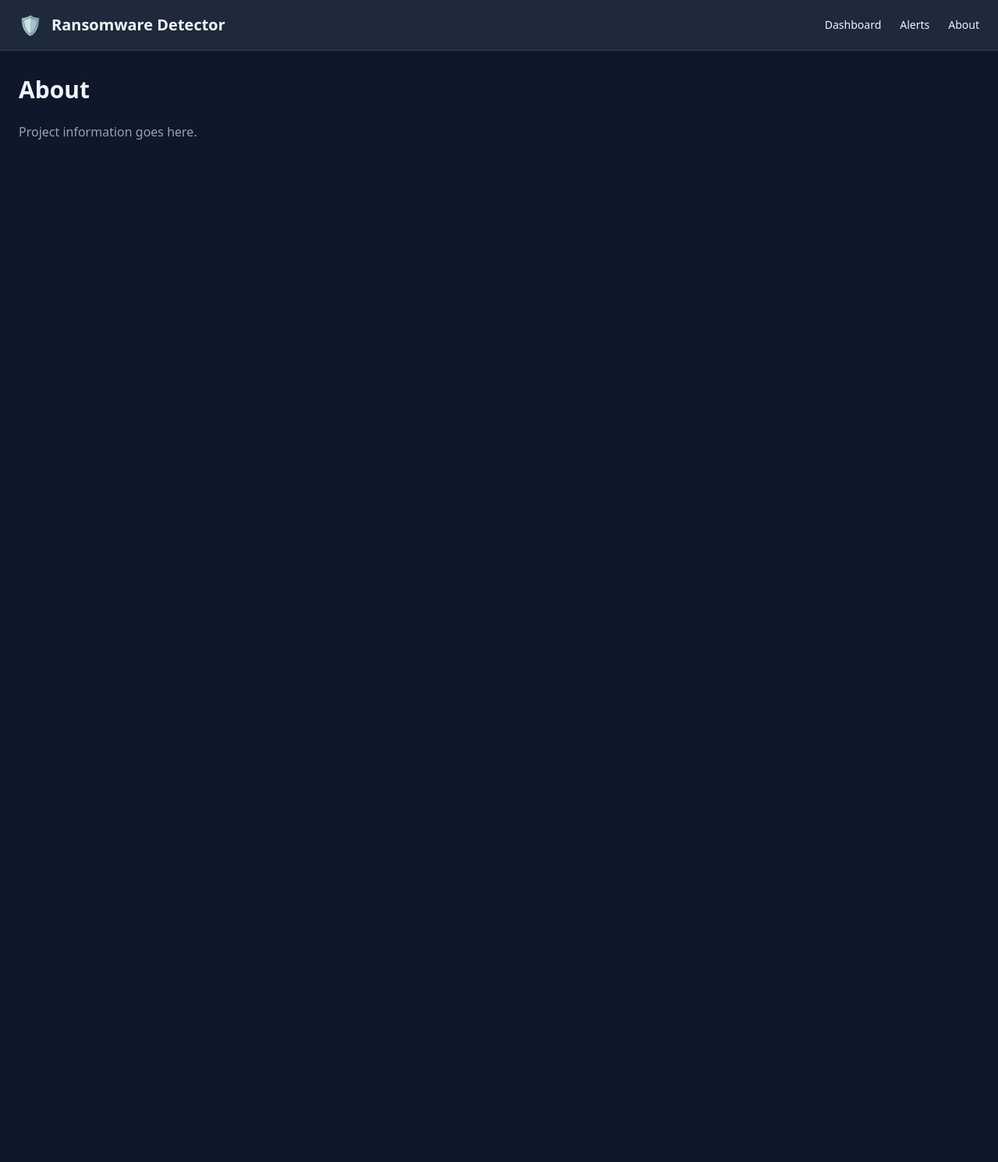
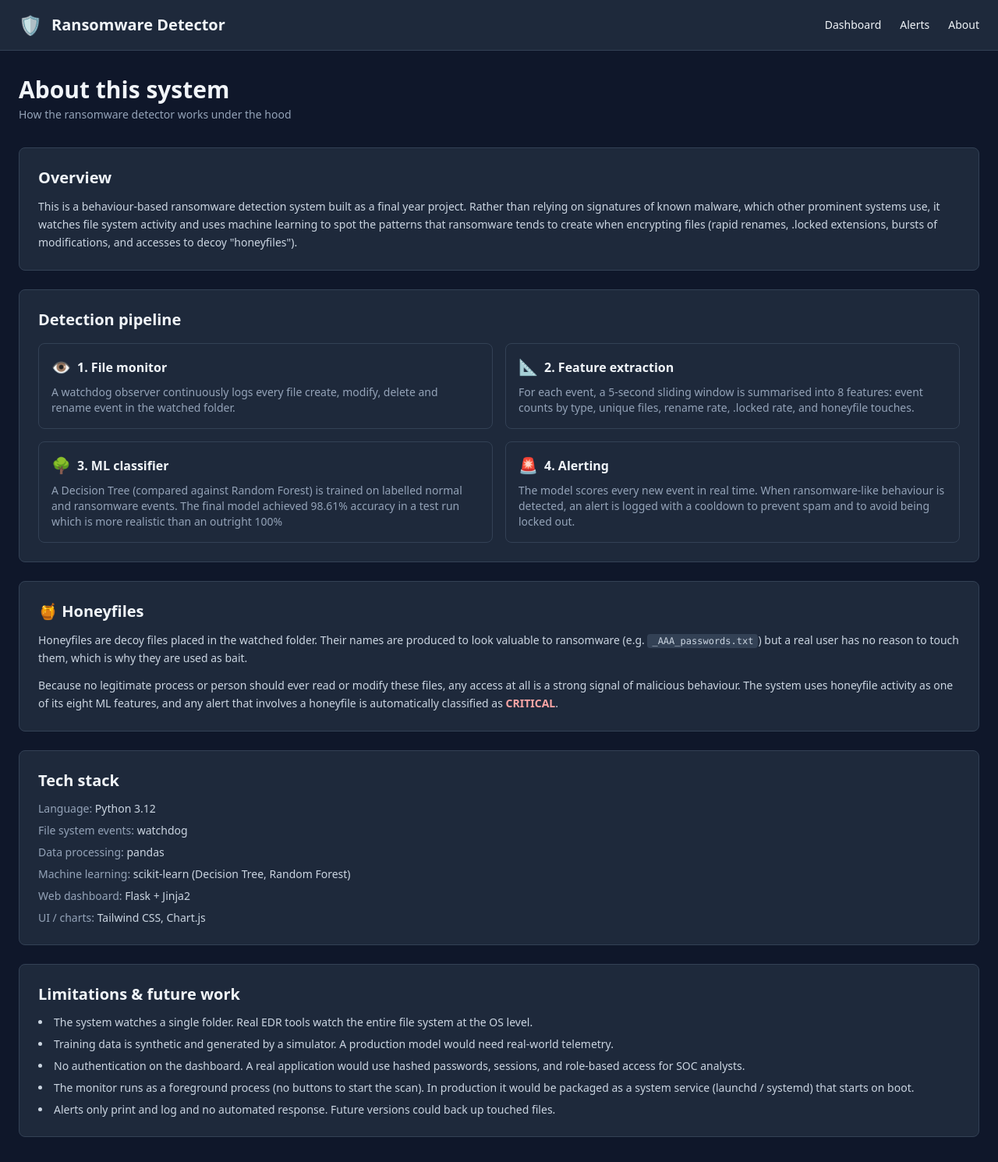
Before and after one commit to habahmadi/ransomwareProject, a Flask app: page /about in a window 1280 px wide. Shown: the whole page at 78% size. Before the commit the page ends 179 px from the top, so only its background shows below. Run offline with Flask 3, Linux system fonts and the light colour scheme; some libraries are stand-ins or nearby versions.

Commit message:
Add about page describing the system

```diff
--- a/webapp/templates/about.html
+++ b/webapp/templates/about.html
@@ -2,6 +2,112 @@
 {% block title %}About - Ransomware Detector{% endblock %}
 
 {% block content %}
-<h1 class="text-3xl font-bold mb-6">About</h1>
-<p class="text-slate-400">Project information goes here.</p>
+
+<!-- page header -->
+<div class="mb-8">
+    <h1 class="text-3xl font-bold">About this system</h1>
+    <p class="text-slate-400 text-sm mt-1">How the ransomware detector works under the hood</p>
+</div>
+
+<!-- overview card -->
+<div class="bg-slate-800 border border-slate-700 rounded-lg p-6 mb-6">
+    <h2 class="text-xl font-semibold mb-3">Overview</h2>
+    <p class="text-slate-300 text-sm leading-relaxed">
+        This is a behaviour-based ransomware detection system built as a final year project.
+        Rather than relying on signatures of known malware, which other prominent systems use, it watches
+        file system activity and uses machine learning to spot the patterns that ransomware tends to create
+        when encrypting files (rapid renames, .locked extensions, bursts of modifications, and
+        accesses to decoy "honeyfiles").
+    </p>
+</div>
+
+<!-- pipeline card showing the 4 main components -->
+<div class="bg-slate-800 border border-slate-700 rounded-lg p-6 mb-6">
+    <h2 class="text-xl font-semibold mb-4">Detection pipeline</h2>
+
+    <div class="grid grid-cols-1 md:grid-cols-2 gap-4">
+
+        <div class="border border-slate-700 rounded-lg p-4">
+            <div class="flex items-center gap-2 mb-2">
+                <span class="text-xl">👁️</span>
+                <h3 class="font-semibold">1. File monitor</h3>
+            </div>
+            <p class="text-sm text-slate-400">
+                A watchdog observer continuously logs every file create, modify, delete and rename event in the watched folder.
+            </p>
+        </div>
+
+        <div class="border border-slate-700 rounded-lg p-4">
+            <div class="flex items-center gap-2 mb-2">
+                <span class="text-xl">📐</span>
+                <h3 class="font-semibold">2. Feature extraction</h3>
+            </div>
+            <p class="text-sm text-slate-400">
+                For each event, a 5-second sliding window is summarised into 8 features: event counts by type, unique files, rename rate, .locked rate, and honeyfile touches.
+            </p>
+        </div>
+
+        <div class="border border-slate-700 rounded-lg p-4">
+            <div class="flex items-center gap-2 mb-2">
+                <span class="text-xl">🌳</span>
+                <h3 class="font-semibold">3. ML classifier</h3>
+            </div>
+            <p class="text-sm text-slate-400">
+                A Decision Tree (compared against Random Forest) is trained on labelled normal and ransomware events. The final model achieved 98.61% accuracy in a test run which is more realistic than an outright 100%
+            </p>
+        </div>
+
+        <div class="border border-slate-700 rounded-lg p-4">
+            <div class="flex items-center gap-2 mb-2">
+                <span class="text-xl">🚨</span>
+                <h3 class="font-semibold">4. Alerting</h3>
+            </div>
+            <p class="text-sm text-slate-400">
+                The model scores every new event in real time. When ransomware-like behaviour is detected, an alert is logged with a cooldown to prevent spam and to avoid being locked out.
+            </p>
+        </div>
+
+    </div>
+</div>
+
+<!-- honeyfiles card -->
+<div class="bg-slate-800 border border-slate-700 rounded-lg p-6 mb-6">
+    <h2 class="text-xl font-semibold mb-3">🍯 Honeyfiles</h2>
+    <p class="text-slate-300 text-sm leading-relaxed mb-3">
+        Honeyfiles are decoy files placed in the watched folder. Their names are produced to look valuable
+        to ransomware (e.g. <code class="bg-slate-700 px-1.5 py-0.5 rounded text-xs">_AAA_passwords.txt</code>)
+        but a real user has no reason to touch them, which is why they are used as bait.
+    </p>
+    <p class="text-slate-300 text-sm leading-relaxed">
+        Because no legitimate process or person should ever read or modify these files, any access at all is a strong signal of
+        malicious behaviour. The system uses honeyfile activity as one of its eight ML features,
+        and any alert that involves a honeyfile is automatically classified as <span class="text-red-300 font-semibold">CRITICAL</span>.
+    </p>
+</div>
+
+<!-- tech stack card -->
+<div class="bg-slate-800 border border-slate-700 rounded-lg p-6 mb-6">
+    <h2 class="text-xl font-semibold mb-3">Tech stack</h2>
+    <ul class="text-sm text-slate-300 space-y-2">
+        <li><span class="text-slate-400">Language:</span> Python 3.12</li>
+        <li><span class="text-slate-400">File system events:</span> watchdog</li>
+        <li><span class="text-slate-400">Data processing:</span> pandas</li>
+        <li><span class="text-slate-400">Machine learning:</span> scikit-learn (Decision Tree, Random Forest)</li>
+        <li><span class="text-slate-400">Web dashboard:</span> Flask + Jinja2</li>
+        <li><span class="text-slate-400">UI / charts:</span> Tailwind CSS, Chart.js</li>
+    </ul>
+</div>
+
+<!-- limitations and future work card -->
+<div class="bg-slate-800 border border-slate-700 rounded-lg p-6">
+    <h2 class="text-xl font-semibold mb-3">Limitations & future work</h2>
+    <ul class="text-sm text-slate-300 space-y-2 list-disc list-inside">
+        <li>The system watches a single folder. Real EDR tools watch the entire file system at the OS level.</li>
+        <li>Training data is synthetic and generated by a simulator. A production model would need real-world telemetry.</li>
+        <li>No authentication on the dashboard. A real application would use hashed passwords, sessions, and role-based access for SOC analysts.</li>
+        <li>The monitor runs as a foreground process (no buttons to start the scan). In production it would be packaged as a system service (launchd / systemd) that starts on boot.</li>
+        <li>Alerts only print and log and no automated response. Future versions could back up touched files.</li>
+    </ul>
+</div>
+
 {% endblock %}
```
